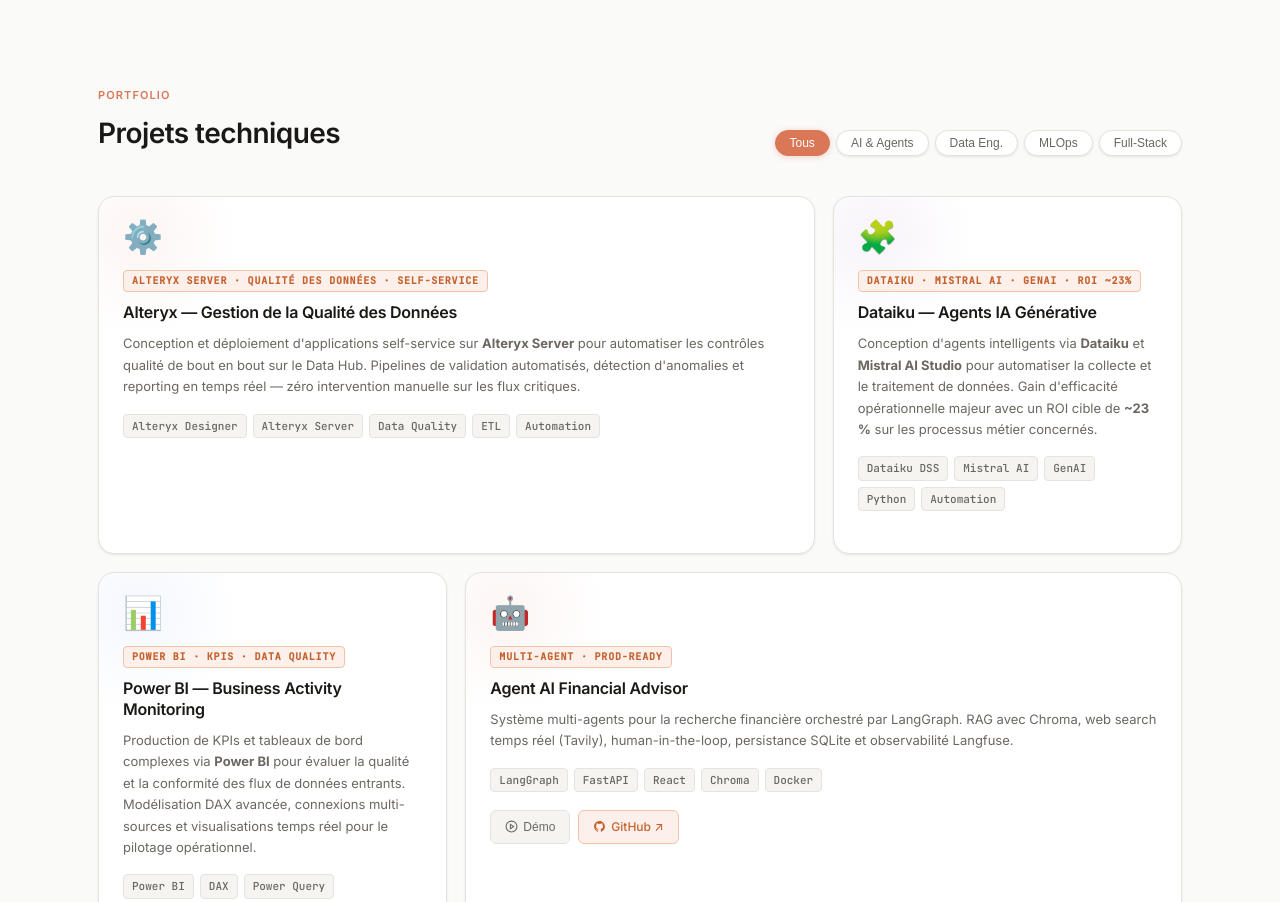
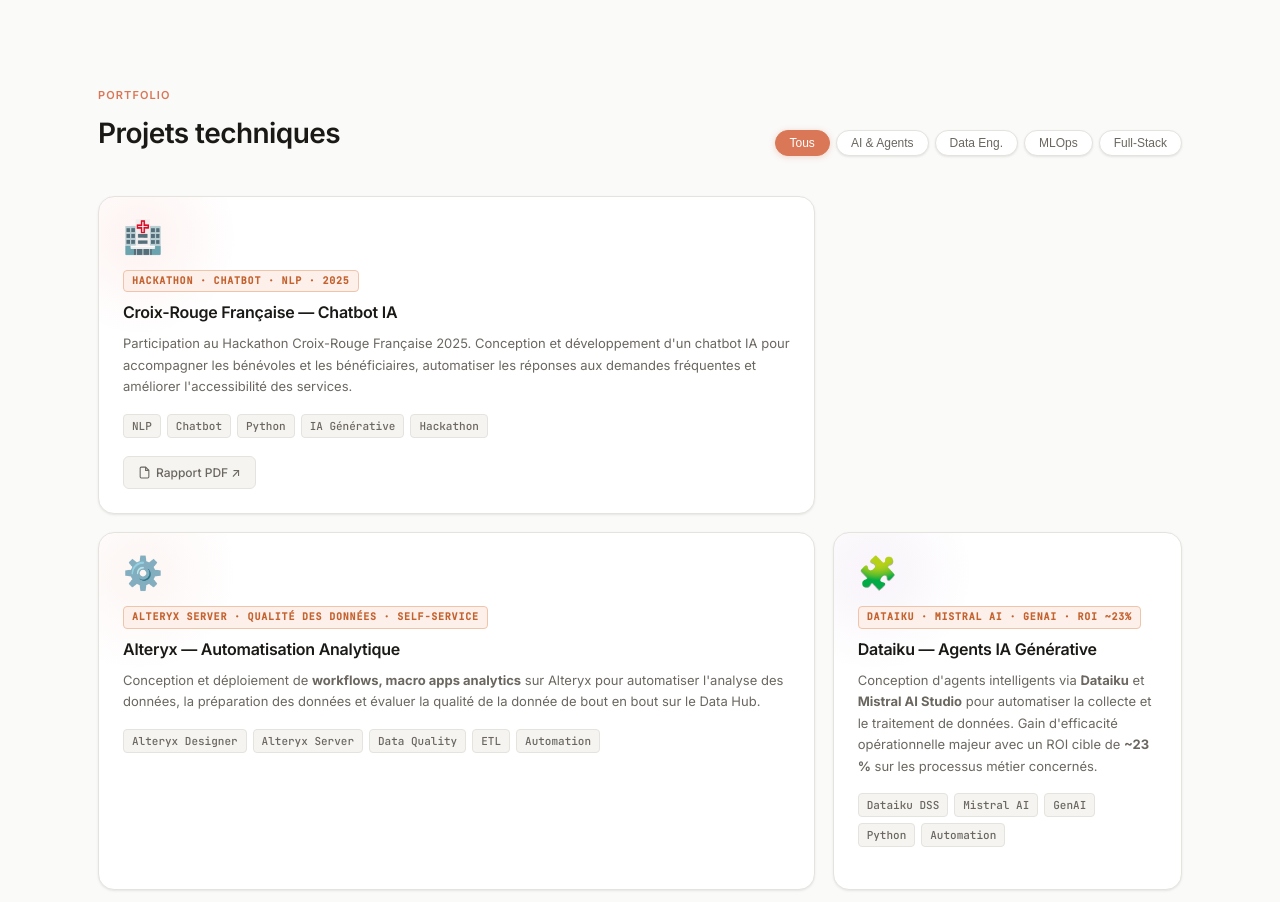
Before and after one commit to mmeite23/portfolio-mory, a plain HTML site: page index.html in a window 1280 px wide. Shown: the part 820-1722 px from the top of the page. Drawn offline with Linux system fonts and the light colour scheme.

Commit message:
feat: add Croix-Rouge hackathon, Pandas & chatbot PDFs, update Alteryx description

```diff
--- a/index.html
+++ b/index.html
@@ -141,13 +141,32 @@
 
       <div class="projects-grid" id="projectsGrid">
 
+        <article class="project-card featured" data-tags="ai">
+          <div class="card-glow glow-red"></div>
+          <div class="card-body">
+            <div class="card-icon">🏥</div>
+            <div class="card-badge">Hackathon · Chatbot · NLP · 2025</div>
+            <h3>Croix-Rouge Française — Chatbot IA</h3>
+            <p>Participation au Hackathon Croix-Rouge Française 2025. Conception et développement d'un chatbot IA pour accompagner les bénévoles et les bénéficiaires, automatiser les réponses aux demandes fréquentes et améliorer l'accessibilité des services.</p>
+            <div class="card-stack">
+              <span>NLP</span><span>Chatbot</span><span>Python</span><span>IA Générative</span><span>Hackathon</span>
+            </div>
+            <div class="card-links">
+              <a href="docs/croix-rouge-hackathon.pdf" target="_blank" class="link-btn link-secondary">
+                <svg width="13" height="13" viewBox="0 0 24 24" fill="none" stroke="currentColor" stroke-width="2"><path d="M14 2H6a2 2 0 00-2 2v16a2 2 0 002 2h12a2 2 0 002-2V8z"/><polyline points="14 2 14 8 20 8"/></svg>
+                Rapport PDF ↗
+              </a>
+            </div>
+          </div>
+        </article>
+
         <article class="project-card featured" data-tags="data">
           <div class="card-glow glow-orange"></div>
           <div class="card-body">
             <div class="card-icon">⚙️</div>
             <div class="card-badge">Alteryx Server · Qualité des données · Self-service</div>
-            <h3>Alteryx — Gestion de la Qualité des Données</h3>
-            <p>Conception et déploiement d'applications self-service sur <strong>Alteryx Server</strong> pour automatiser les contrôles qualité de bout en bout sur le Data Hub. Pipelines de validation automatisés, détection d'anomalies et reporting en temps réel — zéro intervention manuelle sur les flux critiques.</p>
+            <h3>Alteryx — Automatisation Analytique</h3>
+            <p>Conception et déploiement de <strong>workflows, macro apps analytics</strong> sur Alteryx pour automatiser l'analyse des données, la préparation des données et évaluer la qualité de la donnée de bout en bout sur le Data Hub.</p>
             <div class="card-stack">
               <span>Alteryx Designer</span><span>Alteryx Server</span><span>Data Quality</span><span>ETL</span><span>Automation</span>
             </div>
@@ -300,12 +319,16 @@
           <div class="card-body">
             <div class="card-icon">💬</div>
             <div class="card-badge">LLM · On-premise</div>
-            <h3>Chatbot LM Studio</h3>
-            <p>Chatbot conversationnel déployé en local avec LM Studio. Architecture modulaire, gestion des conversations, déploiement LLM on-premise pour cas d'usage sensibles.</p>
+            <h3>Mory.ia — Chatbot LM Studio</h3>
+            <p>Assistant IA conversationnel déployé en local avec LM Studio. Analyse de documents PDF/TXT, choix du modèle GPT, historique de conversation — 100% on-premise pour cas d'usage sensibles.</p>
             <div class="card-stack">
-              <span>LM Studio</span><span>Python</span><span>Local LLM</span>
+              <span>LM Studio</span><span>Streamlit</span><span>OpenAI</span><span>Python</span>
             </div>
             <div class="card-links">
+              <a href="docs/chatbot-lmstudio-rapport.pdf" target="_blank" class="link-btn link-secondary">
+                <svg width="13" height="13" viewBox="0 0 24 24" fill="none" stroke="currentColor" stroke-width="2"><path d="M14 2H6a2 2 0 00-2 2v16a2 2 0 002 2h12a2 2 0 002-2V8z"/><polyline points="14 2 14 8 20 8"/></svg>
+                Rapport PDF ↗
+              </a>
               <a href="https://github.com/mmeite23" target="_blank" class="link-btn link-primary">GitHub ↗</a>
             </div>
           </div>
@@ -322,6 +345,10 @@
               <span>Pandas</span><span>Matplotlib</span><span>Jupyter</span><span>NumPy</span>
             </div>
             <div class="card-links">
+              <a href="docs/pandas-data-analysis.pdf" target="_blank" class="link-btn link-secondary">
+                <svg width="13" height="13" viewBox="0 0 24 24" fill="none" stroke="currentColor" stroke-width="2"><path d="M14 2H6a2 2 0 00-2 2v16a2 2 0 002 2h12a2 2 0 002-2V8z"/><polyline points="14 2 14 8 20 8"/></svg>
+                Rapport PDF ↗
+              </a>
               <a href="https://github.com/mmeite23" target="_blank" class="link-btn link-primary">GitHub ↗</a>
             </div>
           </div>
--- a/style.css
+++ b/style.css
@@ -455,6 +455,7 @@
 .glow-blue   { background: radial-gradient(circle, #5b8def, transparent 70%); }
 .glow-purple { background: radial-gradient(circle, #9b59b6, transparent 70%); }
 .glow-green  { background: radial-gradient(circle, #2ecc71, transparent 70%); }
+.glow-red    { background: radial-gradient(circle, #e74c3c, transparent 70%); }
 
 .card-body {
   padding: 24px;
```
Also changed, not shown: 3 other files.
